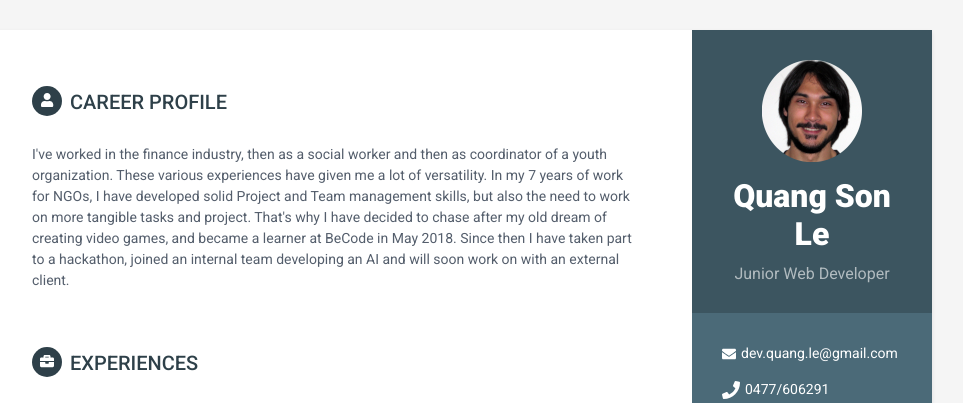
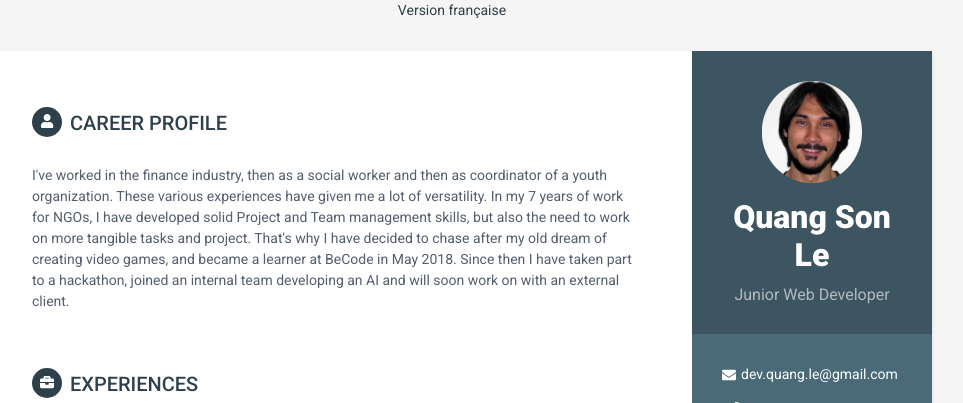
Before and after one commit to quang-le/resume, a PHP site: page /index.html in a window 1280 px wide. Shown: the top 403 px of the page, without its empty margins (188-1151 px from the left). Run offline with PHP 8.4, Linux system fonts and the light colour scheme; some libraries are stand-ins or nearby versions.

Commit message:
add link

```diff
--- a/assets/css/orbit-6.css
+++ b/assets/css/orbit-6.css
@@ -338,3 +338,9 @@ p {
     margin-bottom: 0;
   }
 }
+header{
+  width: 100%;
+  margin:auto;
+  text-align:center;
+
+}
--- a/index.html
+++ b/index.html
@@ -21,10 +21,13 @@
 </head>
 
 <body>
+    <header>
+        <a href="#" id="version">Version française</a>
+    </header>
     <div class="wrapper">
         <div class="sidebar-wrapper">
             <div class="profile-container">
-                <img class="profile" src="assets/images/profil3.png" alt="" />
+                <img class="profile" src="assets/images/profil3.png" alt="my profile picture" />
                 <h1 class="name">Quang Son Le</h1>
                 <h3 class="tagline">Junior Web Developer</h3>
             </div><!--//profile-container-->
```
